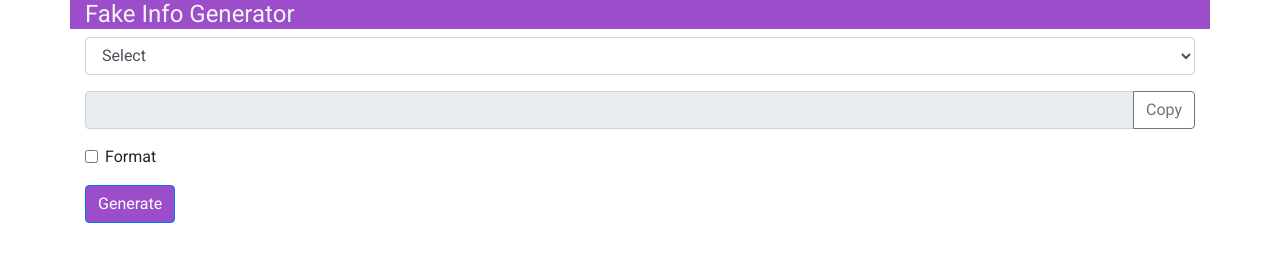
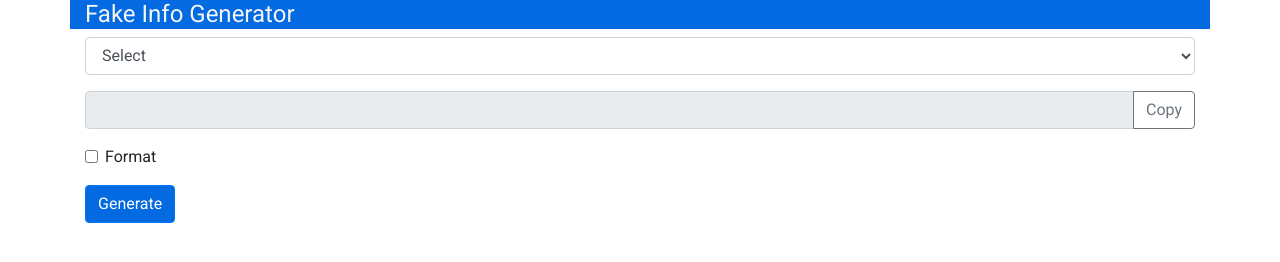
Before and after one commit to dbiagi/fake-info-generator, a website with bundled scripts: page app/popup/popup.html in a window 1280 px wide. Built offline with nearby package versions, Linux system fonts and the light colour scheme.

Commit message:
Fixed popup width on chrome.

```diff
--- a/app/styles/popup.css
+++ b/app/styles/popup.css
@@ -1,10 +1,11 @@
 :root {
-    --primary-color: #9b4dca;
+    --primary-color: #036ae1;
     --secondary-color: whitesmoke;
 }
 
 body {
     font-family: 'Roboto', sans-serif;
+    min-width: 270px;
 }
 
 .popup-title {
```
